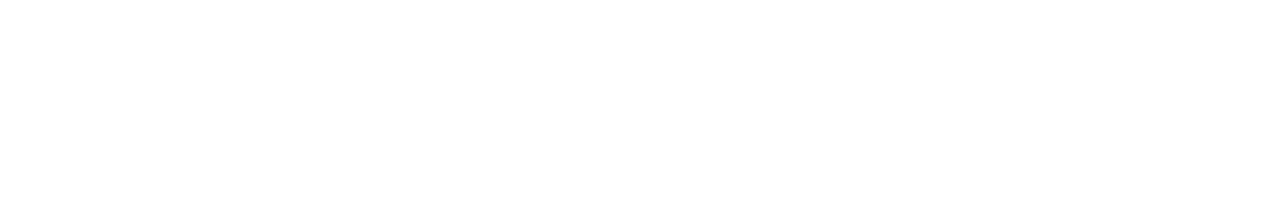
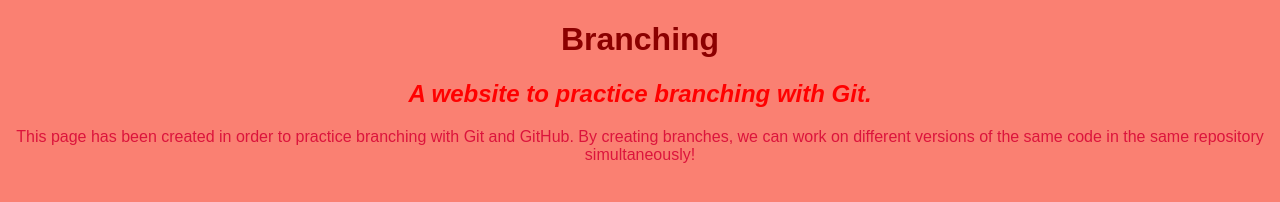
Before and after one commit to musonera/branch, a plain HTML site: page branching-website.html in a window 1280 px wide. Drawn offline with Linux system fonts and the light colour scheme.

Commit message:
Make all font sans-serif style.

```diff
--- a/branching-website.html
+++ b/branching-website.html
@@ -0,0 +1,12 @@
+<!DOCTYPE html>
+<html>
+  <head>
+     <link href="css/styles.css" rel="stylesheet" type="text/css">
+     <title> Branching Practice Site </title>
+  </head>
+  <body>
+    <h1> Branching </h1>
+    <h2> A website to practice branching with Git. </h2>
+    <p> This page has been created in order to practice branching with Git and GitHub. By creating branches, we can work on different versions of the same code in the same repository simultaneously!  </p>
+  </body>
+</html>
--- a/css/styles.css
+++ b/css/styles.css
@@ -1,15 +1,15 @@
-h1{
-    color: blue;
-    text-align:center;
+h1 {
+  color: darkred;
 }
 h2 {
   font-style: italic;
-    text-align: center;
-    color: teal;
+  color: red;
 }
 p {
-    color: gray;
+  color: crimson;
 }
 body {
-    background-color: skyblue;
+  background-color: salmon;
+  font-family: sans-serif;
+  text-align: center;
 }
```
Lines whose indentation alone changed are shown as unchanged.
